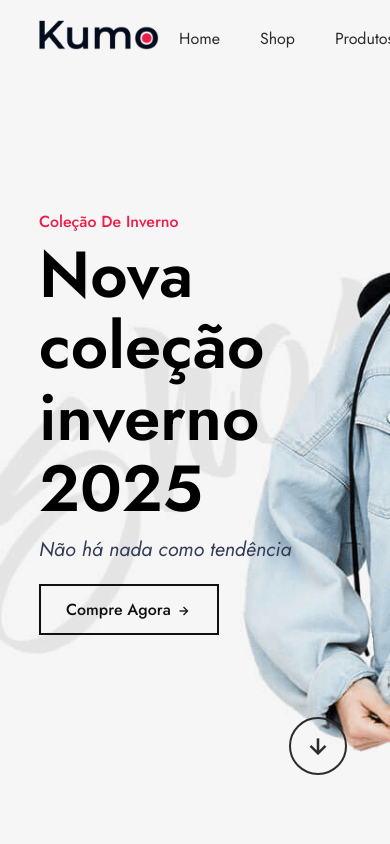
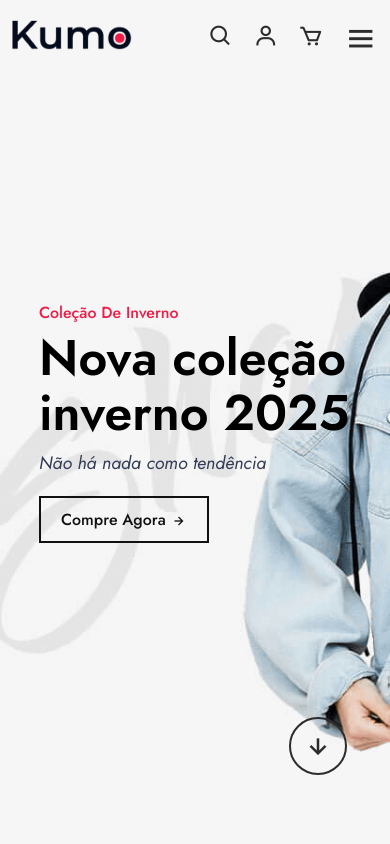
Before and after one commit to danilo-borges-dev/Ecommerce-Website-Utilizando-HTML-CSS-Apenas, a plain HTML site: page index.html in a window 390 px wide. Shown: the top 844 px of the page. Drawn offline with nearby package versions, Linux system fonts and the light colour scheme.

Commit message:
feat(menu-top-responsive): adicionar responsividade no menu de topo.
- Ajustado o  espaço (padding) à direita da logo e à esquerda do menu hamburger
- Abaixo de 750px o menu deve sumir e dar espaço ao ícone do hamburger com os respectivos menus
- O texto principal também vai diminuir
- Ao clicar sobre o ícone do hamburger será alterado para um x
- O botão de comprar também vai ser redimensionado

```diff
--- a/app.js
+++ b/app.js
@@ -1,5 +1,47 @@
+/**
+ * Seleciona o elemento <header> do documento.
+ * O header receberá a classe "sticky" sempre que o usuário rolar a página
+ * para baixo (scrollY > 0).
+ */
 const header = document.querySelector("header");
 
+/**
+ * Adiciona um listener para o evento de scroll da janela.
+ *
+ * @event scroll
+ * @param {Event} event - O evento de scroll disparado pela janela.
+ *
+ * @description
+ * Alterna a classe "sticky" no elemento <header> quando a rolagem vertical
+ * da janela for maior que zero. Isso permite aplicar estilos fixos (ex:
+ * header fixo no topo).
+ */
 window.addEventListener("scroll", function () {
   header.classList.toggle("sticky", this.window.scrollY > 0);
 });
+
+/**
+ * Seleciona o ícone do menu (hambúrguer).
+ * @type {HTMLElement}
+ */
+let menu = document.querySelector("#menu-icon");
+
+/**
+ * Seleciona o menu de navegação.
+ * @type {HTMLElement}
+ */
+let navMenu = document.querySelector(".nav-menu");
+
+/**
+ * Função de clique no ícone do menu.
+ *
+ * @event click
+ * @description
+ * Alterna as classes de estilo do menu:
+ * - "bx-x": muda o ícone (ex: de hambúrguer para X).
+ * - "open": abre ou fecha o menu de navegação.
+ */
+menu.onclick = () => {
+  menu.classList.toggle("bx-x");
+  navMenu.classList.toggle("open");
+};
--- a/styles.css
+++ b/styles.css
@@ -319,8 +319,8 @@ header.sticky {
 
 .update-cart {
   display: grid;
-  grid-template-columns: repeat(auto-fit, minmax(260px, 1fr));
-  max-width: 1200px; /* largura máxima para não passar de 4 colunas */
+  grid-template-columns: repeat(auto-fit, minmax(300px, auto));
+  max-width: 1200px;
   margin: 0 auto; /* centralizar */
   gap: 2rem;
 }
@@ -410,3 +410,54 @@ header.sticky {
   color: #111;
   text-transform: capitalize;
 }
+
+/* CSS RESPONSIVO */
+@media (max-width: 890px) {
+  header {
+    padding: 20px 3%;
+    transition: 0.4s;
+  }
+}
+
+@media (max-width: 630px) {
+  .main-text h1 {
+    font-size: 50px;
+    transition: 0.4s;
+  }
+
+  .main-text p {
+    font-size: 18px;
+    transition: 0.4s;
+  }
+
+  .main-btn {
+    padding: 10px 20px;
+    transition: 0.4s;
+  }
+}
+
+@media (max-width: 750px) {
+  .nav-menu {
+    position: absolute;
+    top: 100%;
+    right: -100%; /* Menu fica escondido */
+    width: 300px;
+    height: 130vh;
+    background-color: #edfff1;
+
+    display: flex;
+    flex-direction: column;
+    align-items: center;
+    padding: 120px 30px;
+    transition: all 0.42s;
+  }
+
+  .nav-menu a {
+    display: block;
+    margin: 18px 0;
+  }
+
+  .nav-menu.open {
+    right: 0; /* Apresenta o menu através da chamada do método .open( ) Javascript */
+  }
+}
```
